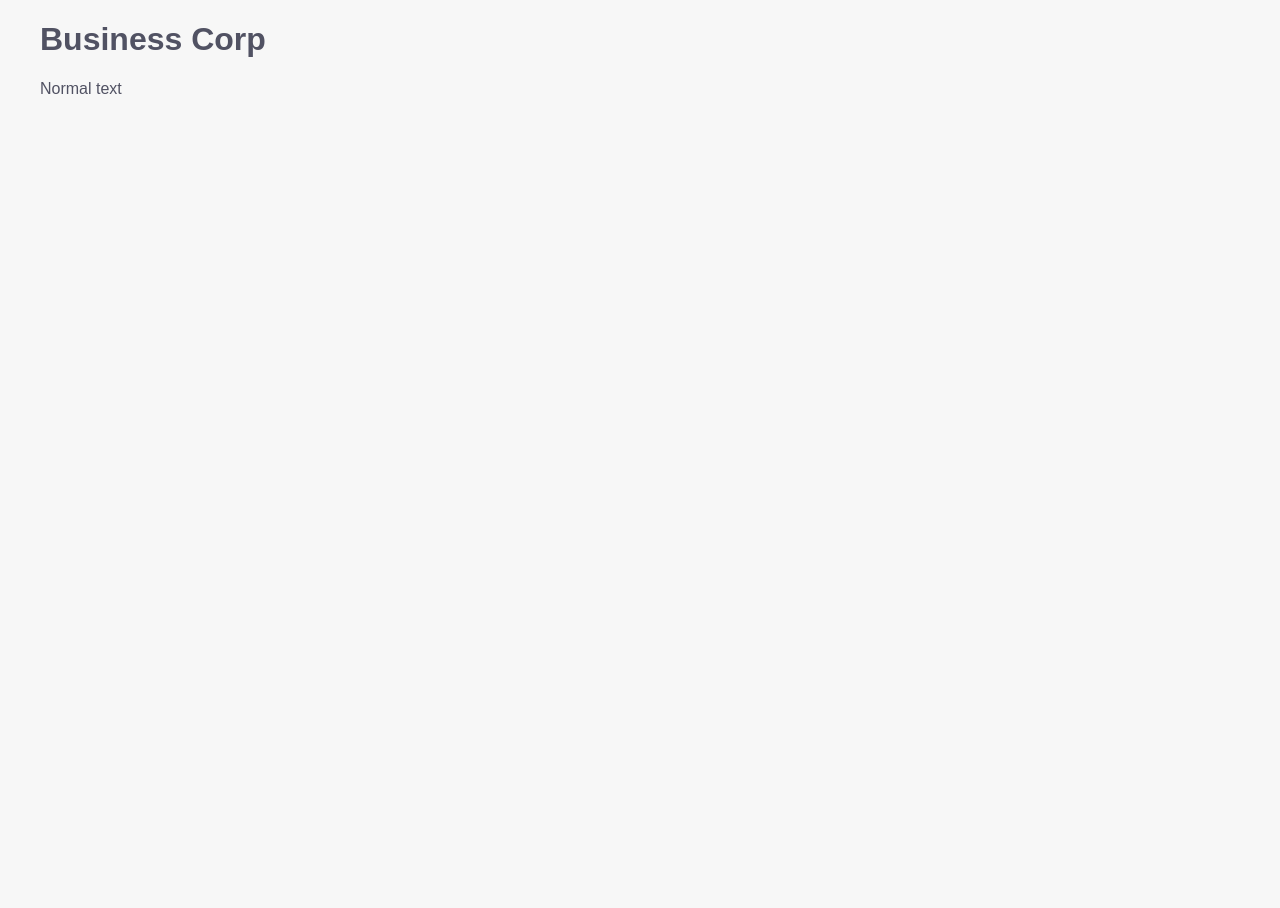
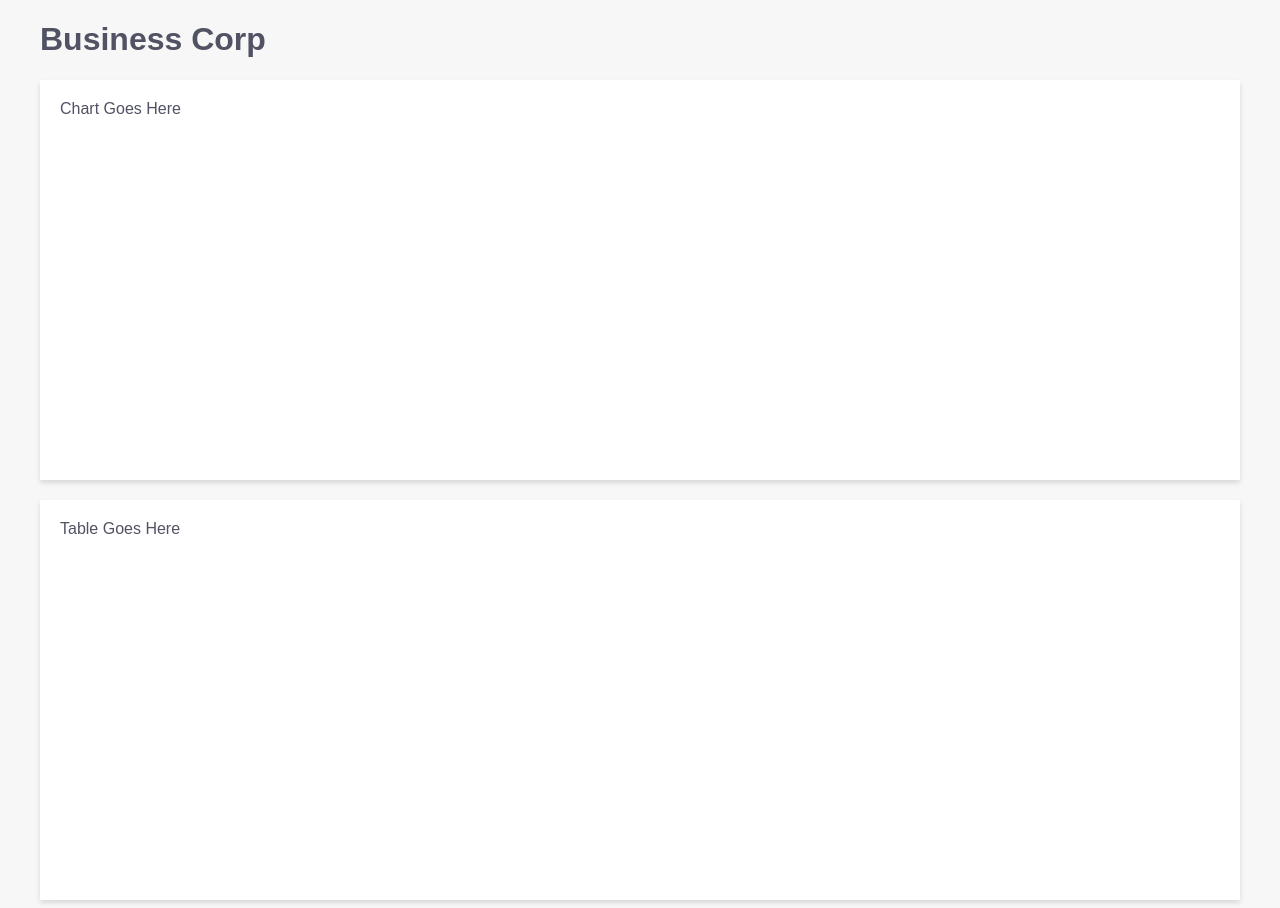
Before and after one commit to christophercalle/AnalyticsDash, a React (Create React App) app in the folder analytics-dash/: page / in a window 1280 px wide. Before the commit the page ends 800 px from the top, so only its background shows below. Built offline with nearby package versions, Linux system fonts and the light colour scheme; a web font is replaced by a local one.

Commit message:
added cards

```diff
--- /dev/null
+++ b/analytics-dash/src/Dashboard/Card.js
@@ -0,0 +1,15 @@
+import styled from 'styled-components';
+import {medGrey} from './GlobalStyle';
+
+export const Card = styled.div`
+  padding: 20px;
+  margin-top: 20px;
+  background-color: white;
+  box-shadow: 0 3px 5px ${medGrey};
+  box-sizing: border-box;
+  ${({height}) => height && `height: ${height}px;`}
+
+  @media (max-width: 1200px){
+    padding: 10px;
+  }
+`
--- a/analytics-dash/src/Dashboard/Container.js
+++ b/analytics-dash/src/Dashboard/Container.js
@@ -1,4 +1,3 @@
-import React from 'react';
 import styled from 'styled-components';
 
 export const Container = styled.div`
--- a/analytics-dash/src/Dashboard/Dashboard.js
+++ b/analytics-dash/src/Dashboard/Dashboard.js
@@ -2,6 +2,7 @@
 import {Brand} from './Brand';
 import {Container} from './Container';
 import {GlobalStyle} from './GlobalStyle';
+import {Card} from './Card';
 
 export function Dashboard() {
   return (
@@ -9,7 +10,8 @@
       <GlobalStyle />
       <Container>
         <Brand />
-        <p>Normal text</p>
+        <Card height={400}>Chart Goes Here</Card>
+        <Card height={400}>Table Goes Here</Card>
       </Container>
     </>
   )
--- a/analytics-dash/src/Dashboard/GlobalStyle.js
+++ b/analytics-dash/src/Dashboard/GlobalStyle.js
@@ -1,7 +1,8 @@
-import styled, {createGlobalStyle} from 'styled-components';
+import {createGlobalStyle} from 'styled-components';
 
-const darkGrey = "#515263"
-const lightGrey = "#f7f7f7"
+export const darkGrey = "#515263"
+export const medGrey = "#dad9d9"
+export const lightGrey = "#f7f7f7"
 
 export const GlobalStyle = createGlobalStyle`
 body {
@@ -9,5 +10,4 @@
   background-color: ${lightGrey};
   font-family: 'Blinker', sans-serif;
 }
-
 `
```
